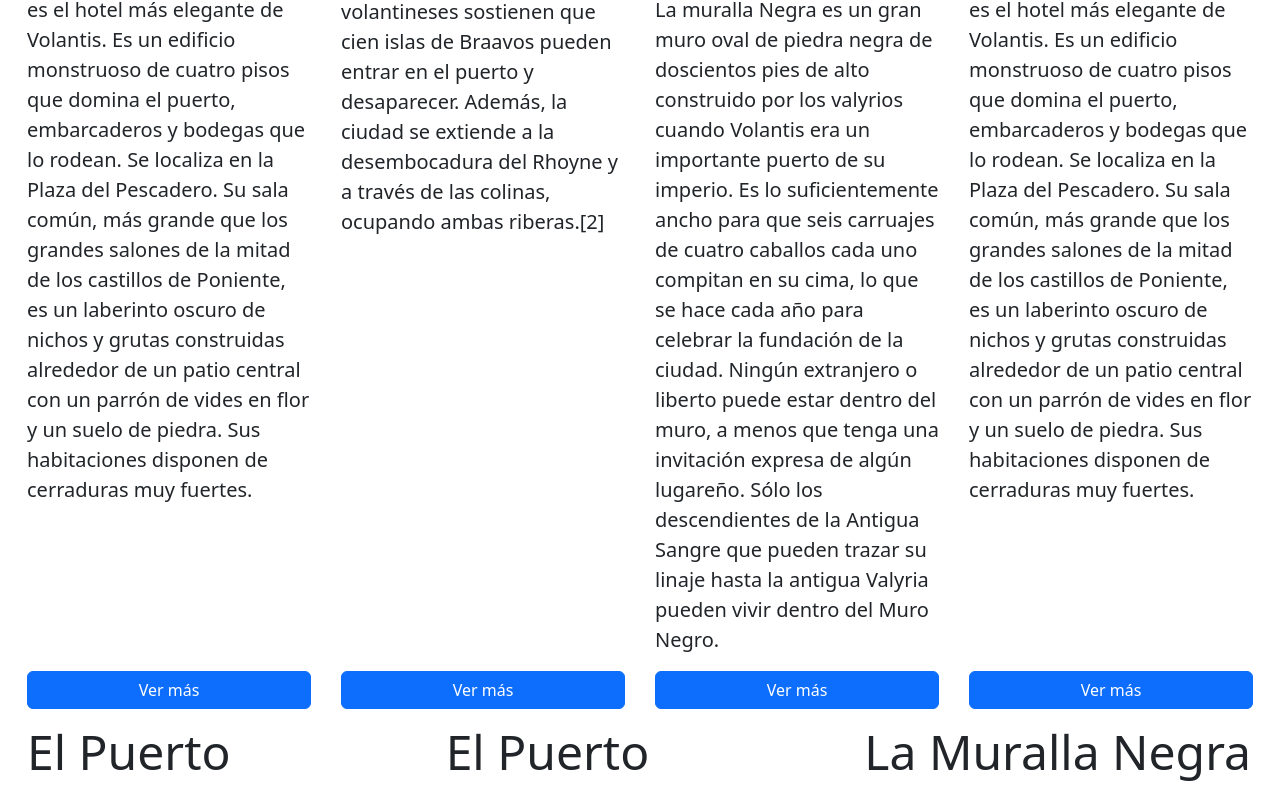
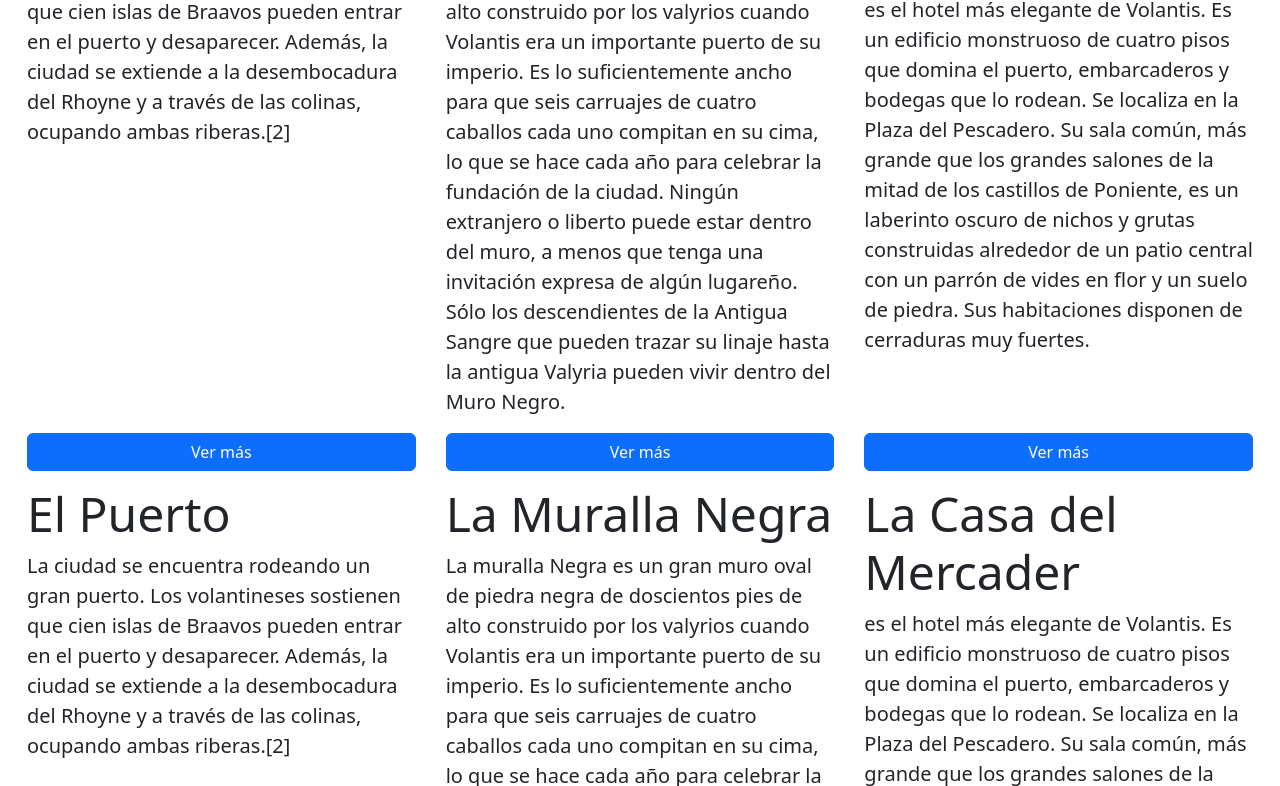
Before and after one commit to zettsu/guia-hoteles, a website: page index.html in a window 1280 px wide. Shown: the part 444-1230 px from the top of the page. Drawn offline with nearby package versions, Linux system fonts and the light colour scheme.

Commit message:
some changes in order to get a better look on desktop

```diff
--- a/css/styles.css
+++ b/css/styles.css
@@ -5,7 +5,7 @@
 }
 
 .customized-card {
-    flex: 1 250px;
+    flex: 1 400px;
     display: flex;
     flex-direction: column;
     justify-content: space-between;
```
